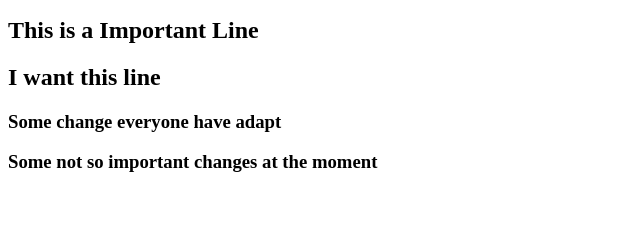
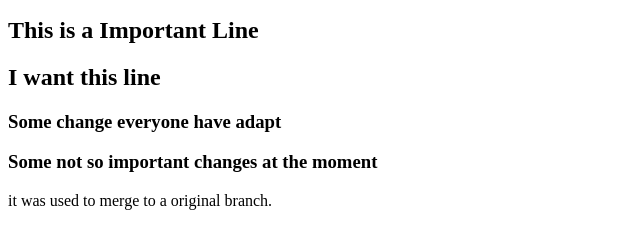
Before and after one commit to MouneeshK890-ce/samplerepo, a plain HTML site: page index.html in a window 1280 px wide. Shown: the part 110-358 px from the top of the page, without its empty margins (0-640 px from the left). Drawn offline with Linux system fonts and the light colour scheme.

Commit message:
Update index.html

```diff
--- a/index.html
+++ b/index.html
@@ -12,5 +12,9 @@
     <h2>I want this line</h2>
     <h3>Some change everyone have adapt</h3>
     <h3>Some not so important changes at the moment</h3>
+
+    <div>
+        <p>it was used to merge to a original branch.</p>
+    </div>
 </body>
 </html>
```
